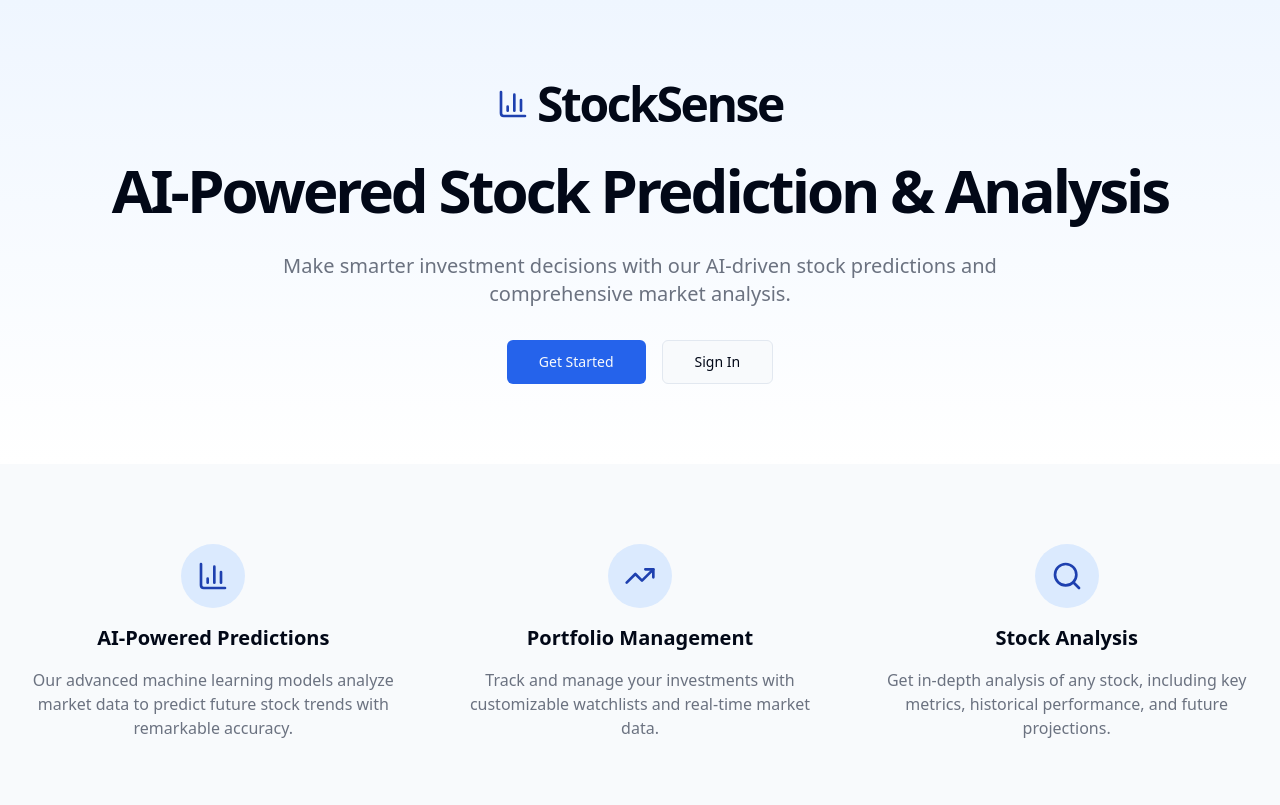
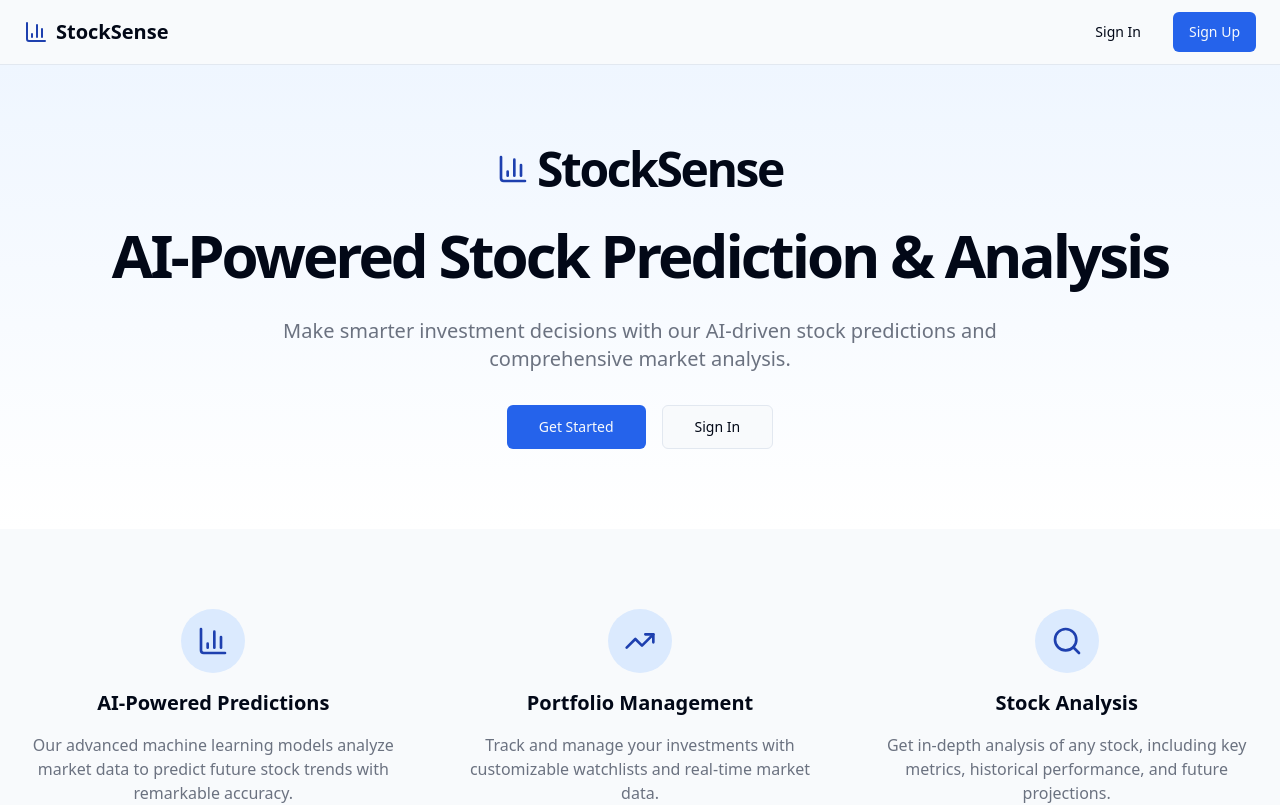
Before and after one commit to shreekant17/stock-price-prediction-watchlist, a React (Vite) app in the folder client/: page / in a window 1280 px wide. Shown: the top 805 px of the page. Built offline with nearby package versions, Linux system fonts and the light colour scheme.

Commit message:
NavBar Fix

```diff
--- a/client/src/App.jsx
+++ b/client/src/App.jsx
@@ -13,6 +13,7 @@ import DashboardPage from "./pages/DashboardPage";
 import ProfilePage from "./pages/ProfilePage";
 import NotFound from "./pages/NotFound";
 import ProtectedRoute from "./components/layout/ProtectedRoute";
+import Navbar from "./components/layout/Navbar";
 
 const queryClient = new QueryClient();
 
@@ -24,6 +25,7 @@ const App = () => (
       <BrowserRouter>
         <AuthProvider>
           <StockProvider>
+            <Navbar/>
             <Routes>
               <Route path="/" element={<HomePage />} />
               <Route path="/login" element={<LoginPage />} />
--- a/client/src/pages/DashboardPage.jsx
+++ b/client/src/pages/DashboardPage.jsx
@@ -10,7 +10,7 @@ import StockDetails from '@/components/dashboard/StockDetails';
 const DashboardPage = () => {
   return (
     <div className="min-h-screen flex flex-col">
-      <Navbar />
+
       <div className="container px-4 py-8 flex-grow">
         <h1 className="text-2xl font-bold mb-6">Dashboard</h1>
 
--- a/client/src/pages/HomePage.jsx
+++ b/client/src/pages/HomePage.jsx
@@ -3,11 +3,13 @@ import React from 'react';
 import { Link } from 'react-router-dom';
 import { Button } from '@/components/ui/button';
 import { BarChart3, TrendingUp, Search, ShieldCheck } from 'lucide-react';
+import Navbar from '../components/layout/Navbar';
 
 const HomePage = () => {
   return (
     <div className="flex flex-col min-h-screen">
       {/* Hero Section */}
+
       <section className="bg-gradient-to-b from-blue-50 to-white py-20">
         <div className="container px-4 md:px-6">
           <div className="flex flex-col items-center space-y-8 text-center">
```
